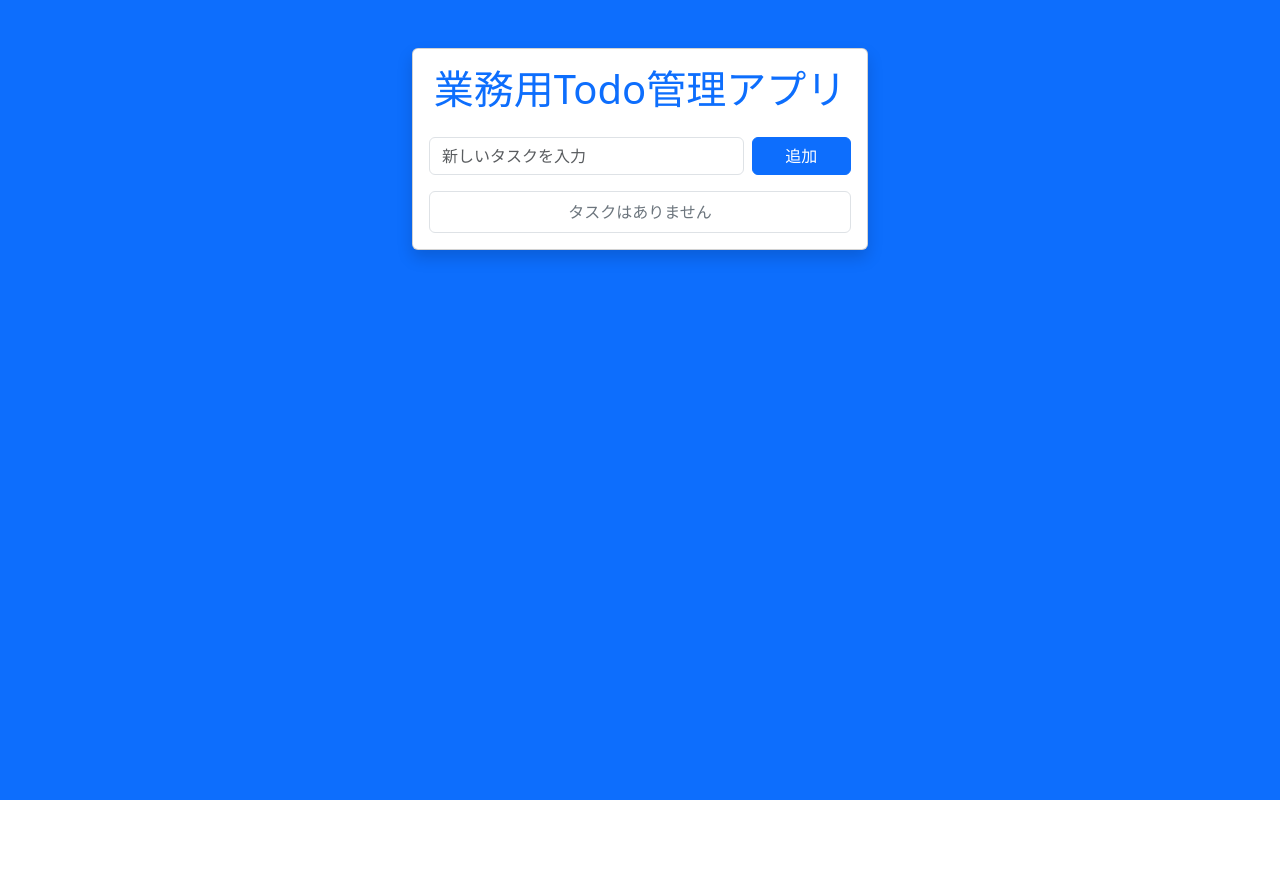
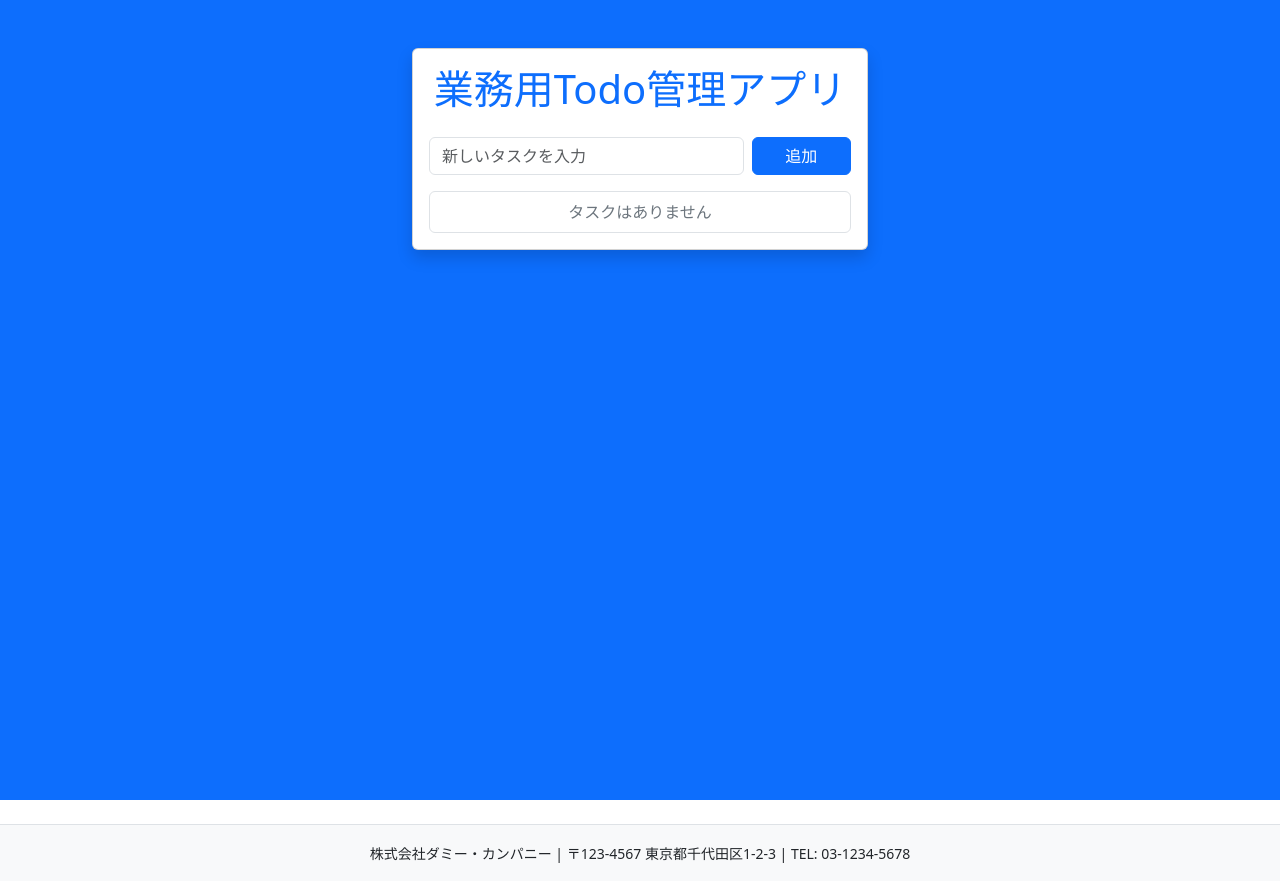
Before and after one commit to hirayama-t/my-todo-app, a React (Create React App) app: page / in a window 1280 px wide. Before the commit the page ends 800 px from the top, so only its background shows below. Built offline with nearby package versions, Linux system fonts and the light colour scheme.

Commit message:
フッター追加

```diff
--- a/src/App.js
+++ b/src/App.js
@@ -50,6 +50,7 @@ function App() {
   };
 
   return (
+    <>
       <div className="bg-primary min-vh-100 py-5">
         <div className="container" style={{ maxWidth: 480 }}>
           <div className="card shadow">
@@ -97,6 +98,10 @@ function App() {
           </div>
         </div>
       </div>
+      <footer className="text-center py-3 bg-light border-top mt-4">
+        <small>株式会社ダミー・カンパニー | 〒123-4567 東京都千代田区1-2-3 | TEL: 03-1234-5678</small>
+      </footer>
+    </>
   );
 
 // （不要なグローバル定義を削除）
```
Lines whose indentation alone changed are shown as unchanged.
